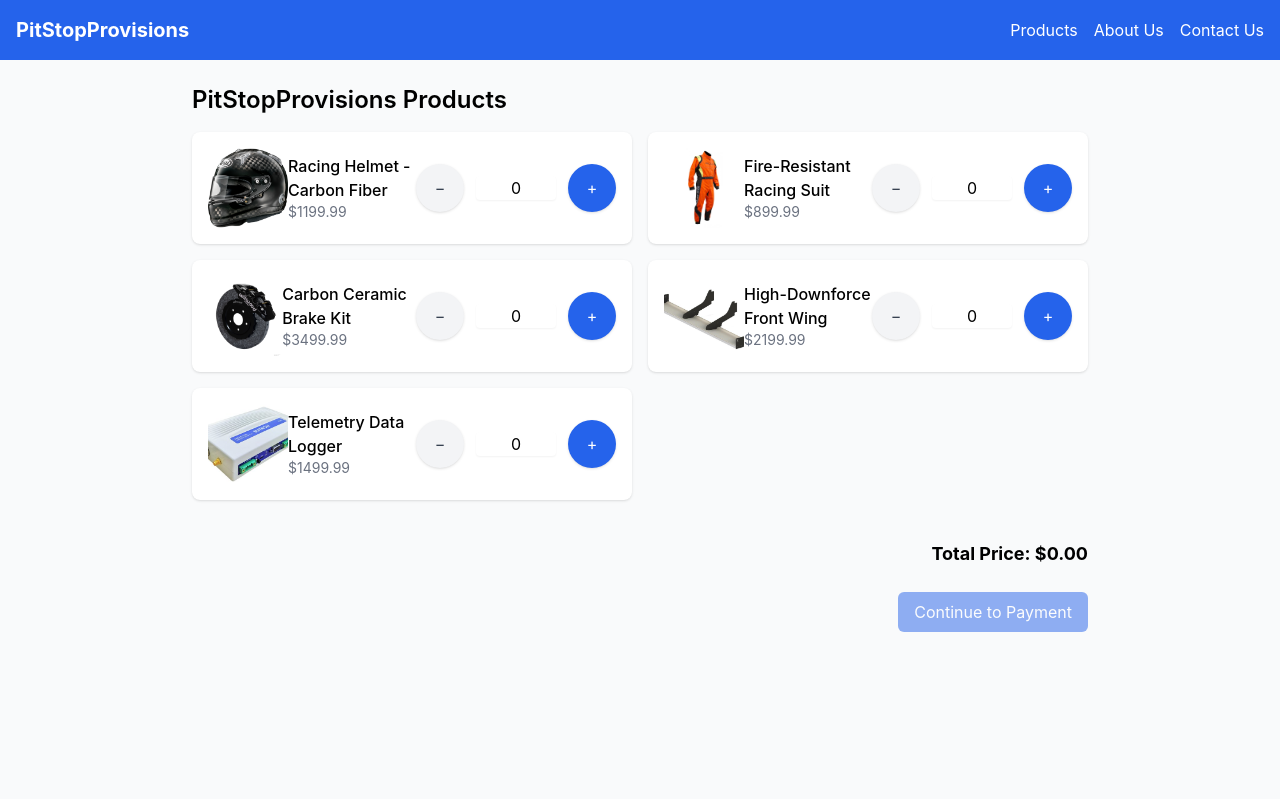
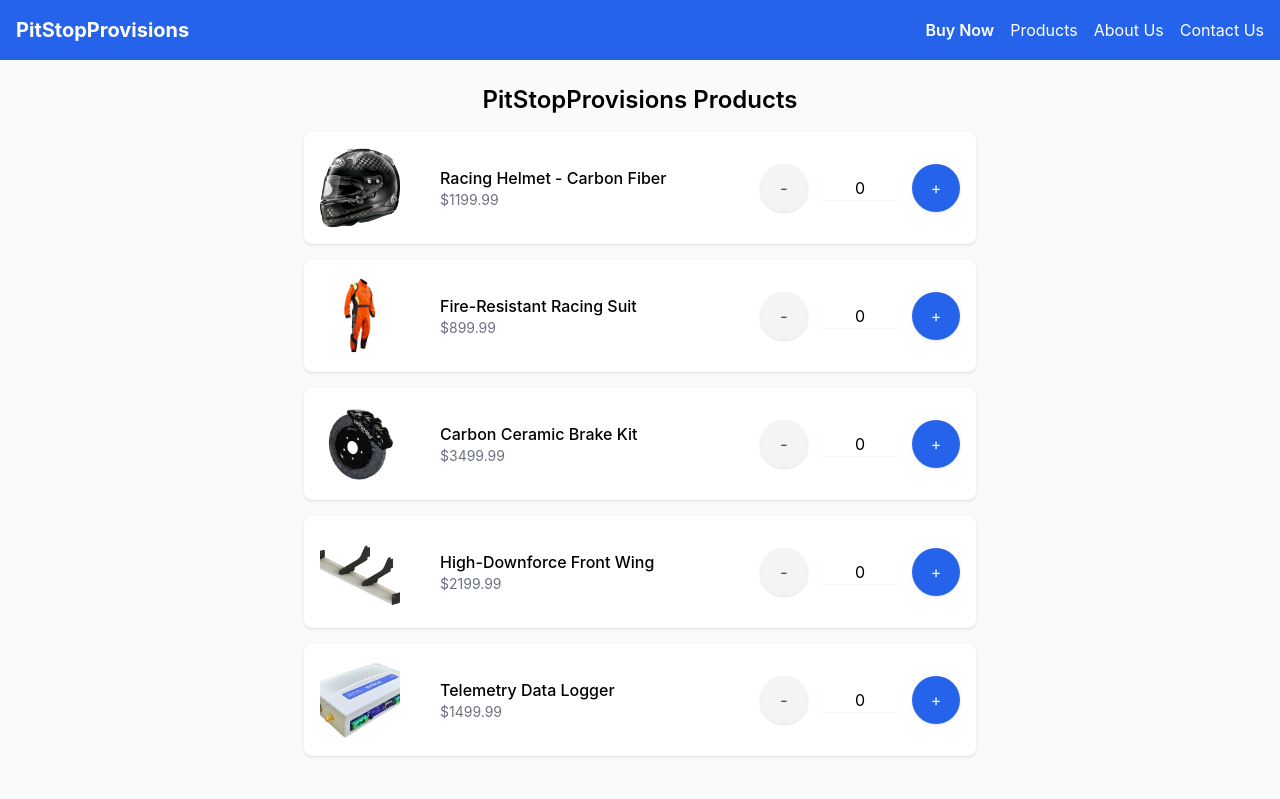
Before and after one commit to Dan-Sted/5234-project, a React (Create React App) app: page /purchase in a window 1280 px wide. Shown: the top 799 px of the page. Built offline with nearby package versions, Linux system fonts and the light colour scheme.

Commit message:
refactor Navbar and Purchase components; improve layout and styling

```diff
--- a/src/components/common/Navbar.js
+++ b/src/components/common/Navbar.js
@@ -9,6 +9,9 @@
 					PitStopProvisions
 				</Link>
 				<div className="flex space-x-4">
+					<Link to="/purchase" className="hover:underline font-semibold">
+						Buy Now
+					</Link>
 					<Link to="/products" className="hover:underline">
 						Products
 					</Link>
--- a/src/components/pages/purchase/Purchase.js
+++ b/src/components/pages/purchase/Purchase.js
@@ -42,24 +42,24 @@
 
 	return (
 		<div className="min-h-screen bg-gray-50 p-6">
-			<div className="max-w-4xl mx-auto">
-				<h1 className="text-2xl font-semibold mb-4">PitStopProvisions Products</h1>
+			<div className="max-w-2xl mx-auto">
+				<h1 className="text-2xl text-center font-semibold mb-4">PitStopProvisions Products</h1>
 
 				<form onSubmit={handleSubmit} className="grid gap-6">
-					<div className="grid grid-cols-1 sm:grid-cols-2 gap-4">
+					<div className="grid grid-cols-1 gap-4">
 						{productList.map((product, idx) => (
 							<div
 								key={product.id || product.name}
-								className="bg-white rounded-lg shadow p-4 flex items-center justify-between"
+								className="bg-white rounded-lg shadow p-4 flex items-center justify-between gap-x-4"
 							>
 								<img
 									src={productImages.get(product.id)}
 									alt={product.name}
-									className="w-20 h-20 object-cover rounded-md"
+									className="w-20 h-20 object-cover rounded-md mr-6"
 								/>
-								<div>
-									<div className="font-medium">{product.name}</div>
-									<div className="text-sm text-gray-500">${product.price.toFixed(2)}</div>
+								<div className="text-left flex-1">
+									<div className="font-medium text-left">{product.name}</div>
+									<div className="text-sm text-gray-500 text-left">${product.price.toFixed(2)}</div>
 								</div>
 								<div className="flex items-center gap-3">
 									<button
@@ -68,7 +68,7 @@
 										className="h-12 w-12 flex items-center justify-center rounded-full bg-gray-100 hover:bg-gray-200 text-gray-700 shadow"
 										onClick={() => handleQuantityChange(idx, (order.buyQuantity[idx] || 0) - 1)}
 									>
-										−
+										-
 									</button>
 
 									<input
```
